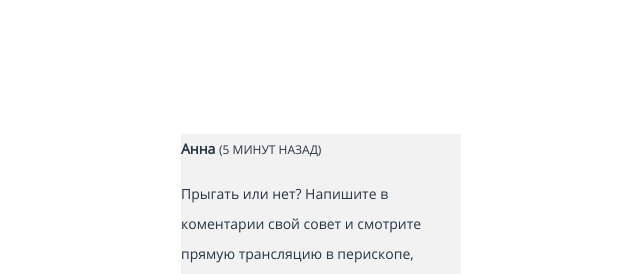
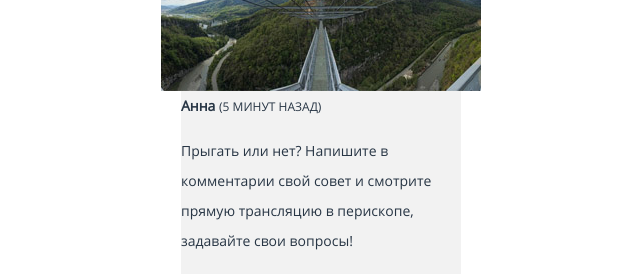
Before and after one commit to paulhardwork/89187-pink, a website: page source/photo.html in a window 1280 px wide. Shown: the part 732-1006 px from the top of the page, without its empty margins (319-959 px from the left). Drawn offline with nearby package versions, Linux system fonts and the light colour scheme; files that its build step writes are made by us from their sources.

Commit message:
Добавление модификатора для панорамы дня

```diff
--- a/source/photo.html
+++ b/source/photo.html
@@ -33,12 +33,12 @@
           <p class="userphotos__desc">Взгляните на фотографии, которые выкладывают пользователи! Видите, как не хватает ваших?</p>
         </header>
         <ul class="userphotos__list">
-          <li class="userphotos__item">
-            <a href="#" class="userphotos__photo"><img src="img/logo.svg" alt="Фото"></a>
+          <li class="userphotos__item userphotos__item--photoofday">
+            <a href="#" class="userphotos__photo"><img src="img/panorama-mobile@1x.jpg" alt="Фото" width="320" height="137"></a>
             <blockquote class="userphotos__info">
               <cite class="userphotos__author">Анна</cite>
               <span class="userphotos__time">(5 минут назад)</span>
-              <p class="usephotos__comment">Прыгать или нет? Напишите в коментарии свой совет и смотрите прямую трансляцию в перископе, задавайте свои вопросы!</p>
+              <p class="usephotos__comment">Прыгать или нет? Напишите в комментарии свой совет и смотрите прямую трансляцию в перископе, задавайте свои вопросы!</p>
               <button class="userphotos__like"><span class="visually-hidden">Мне нравится!</span></button>
               <span class="userphotos__likes">Нравится: <span class="userphotos__likes-quantity">215</span></span>
             </blockquote>
```
